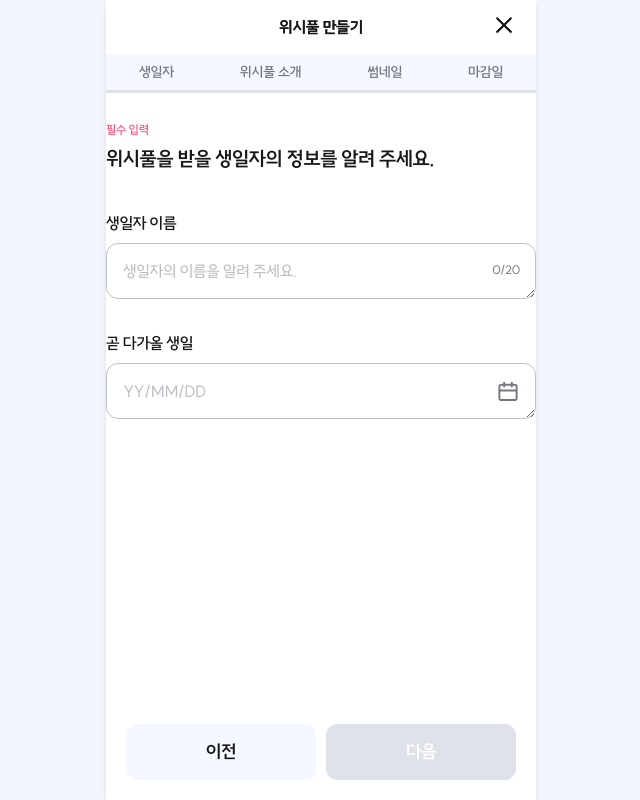
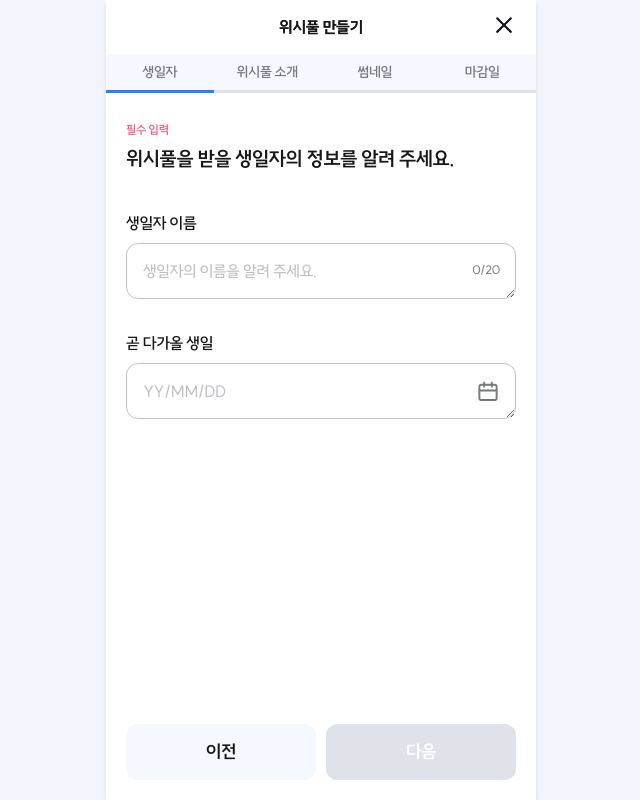
Before and after one commit to WishPool-dev/WishPool-FE, a Next.js app: page /wishpool/create in a window 1280 px wide. Shown: the whole page, without its empty margins (319-959 px from the left). Built offline with nearby package versions, Linux system fonts and the light colour scheme.

Commit message:
feat: ProgressBar 컴포넌트 분리 (#41)

```diff
--- a/src/app/wishpool/create/(form)/Step1.tsx
+++ b/src/app/wishpool/create/(form)/Step1.tsx
@@ -4,7 +4,7 @@ import Button from '@/components/common/Button';
 
 const Step1 = () => {
   return (
-    <>
+    <section className="px-[2rem]">
       <div className="mt-[2.8rem]">
         <Question
           required={true}
@@ -36,7 +36,7 @@ const Step1 = () => {
           </Button>
         </div>
       </div>
-    </>
+    </section>
   );
 };
 
--- /dev/null
+++ b/src/app/wishpool/create/(form)/_components/ProgressBar.tsx
@@ -0,0 +1,28 @@
+type ProgressBarProps = {
+  currentStep: 1 | 2 | 3 | 4;
+};
+
+const ProgressBar = ({ currentStep }: ProgressBarProps) => {
+  const progressStep = [
+    { step: 1, label: '생일자' },
+    { step: 2, label: '위시풀 소개' },
+    { step: 3, label: '썸네일' },
+    { step: 4, label: '마감일' },
+  ];
+  return (
+    <div className="bg-background-02">
+      <div className="subtitle3 flex h-[3.9rem] items-center justify-around border-b-[3px] border-gray-300 text-gray-600">
+        {progressStep.map(({ step, label }) => (
+          <button
+            key={step}
+            className={`relative inline-flex h-full flex-1 items-center justify-center ${currentStep === step ? 'after:absolute after:bottom-[-3px] after:left-0 after:h-[3px] after:w-full after:bg-blue-500' : ''}`}
+          >
+            {label}
+          </button>
+        ))}
+      </div>
+    </div>
+  );
+};
+
+export default ProgressBar;
--- a/src/app/wishpool/create/page.tsx
+++ b/src/app/wishpool/create/page.tsx
@@ -1,5 +1,6 @@
 'use client';
 
+import ProgressBar from '@/app/wishpool/create/(form)/_components/ProgressBar';
 import Step1 from '@/app/wishpool/create/(form)/Step1';
 import Button from '@/components/common/Button';
 import RightIconHeader from '@/components/layout/Header/RightIconHeader';
@@ -9,14 +10,7 @@ const page = () => {
     <>
       <RightIconHeader title="위시풀 만들기" iconName="cancel" />
 
-      <div className="bg-background-02">
-        <div className="subtitle3 flex h-[3.9rem] items-center justify-around border-b-[3px] border-gray-300 text-gray-600">
-          <span>생일자</span>
-          <span>위시풀 소개</span>
-          <span>썸네일</span>
-          <span>마감일</span>
-        </div>
-      </div>
+      <ProgressBar currentStep={1} />
 
       <Step1 />
       <div className="fixed right-0 bottom-[2rem] left-0 mx-auto max-w-[43rem]">
```
